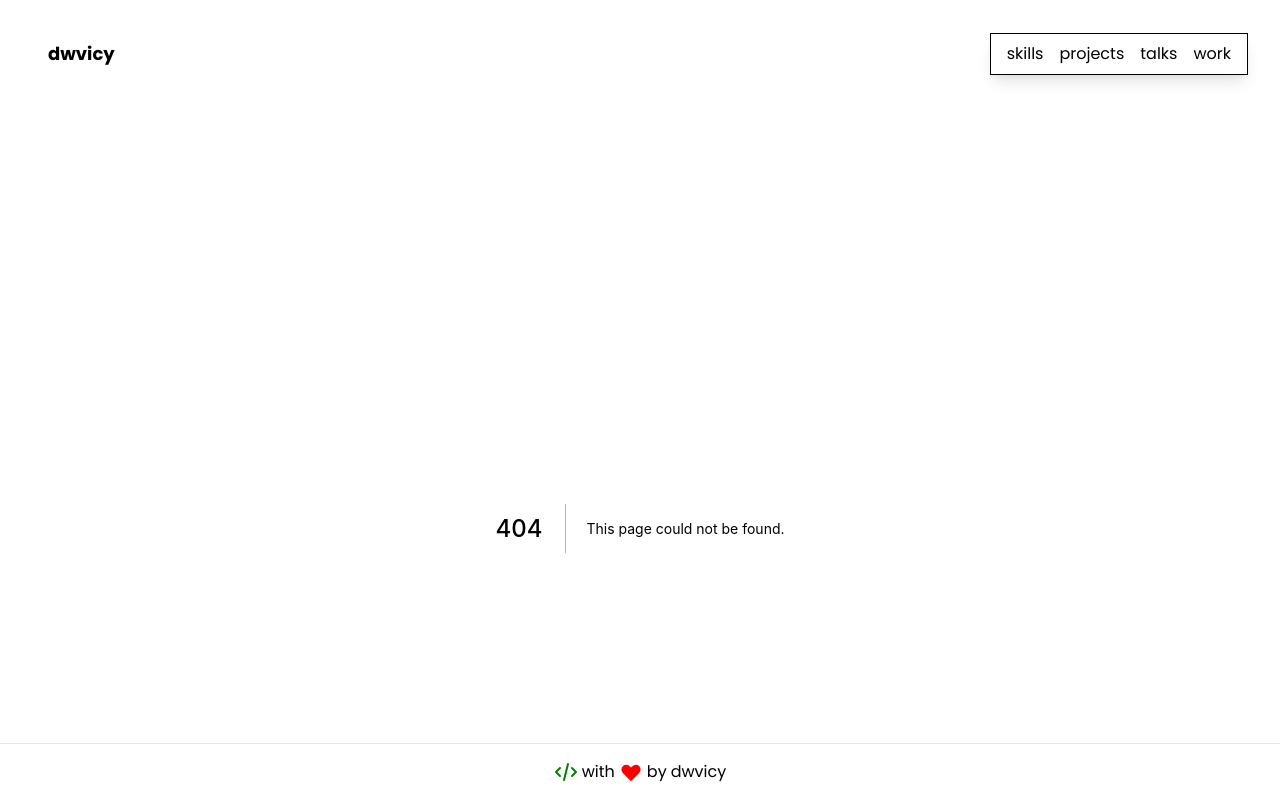
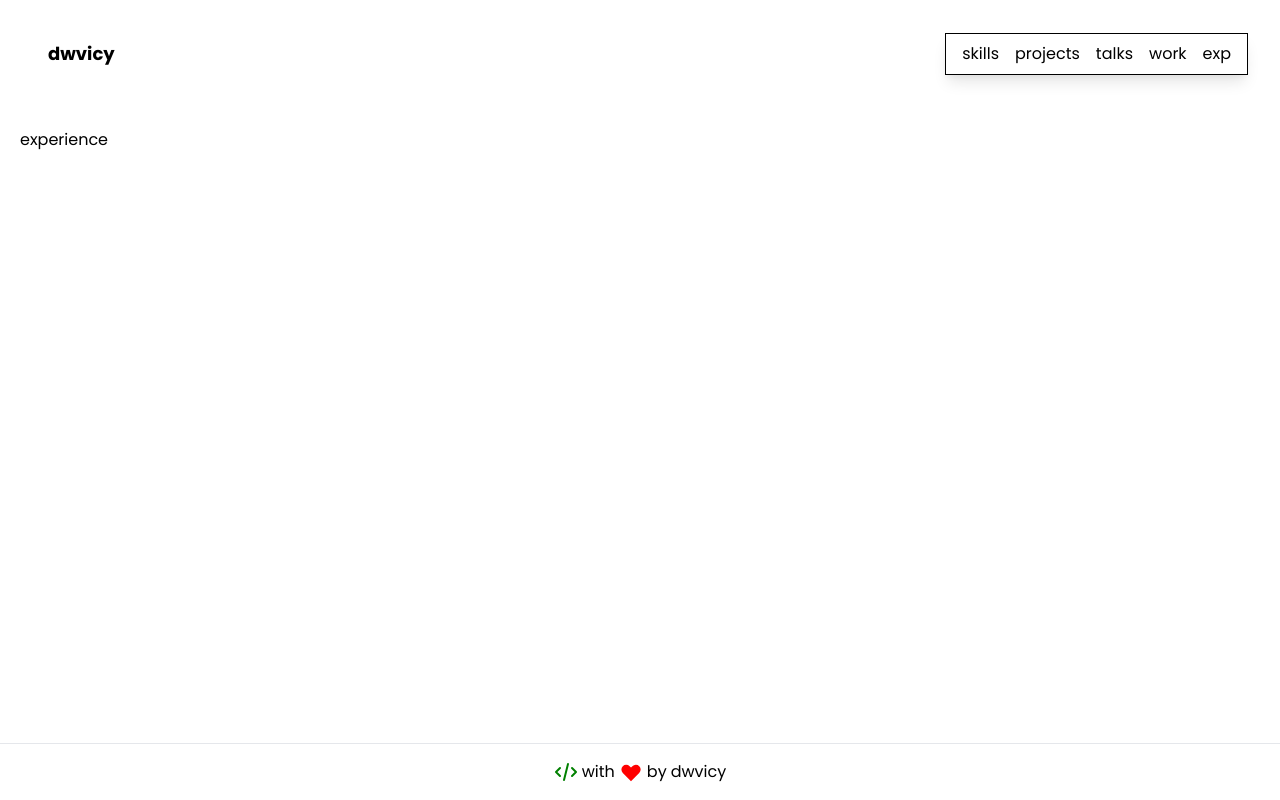
Before and after one commit to dwvicy/poppity, a Next.js app: page /exp in a window 1280 px wide. Before the commit this address had no page. Built offline with nearby package versions, Linux system fonts and the light colour scheme; what @tailwindcss/typography would draw is missing.

Commit message:
feat: add more options on nav

```diff
--- /dev/null
+++ b/pages/exp.js
@@ -0,0 +1,3 @@
+export default function Exp() {
+    return <div>experience</div>;
+}
--- a/src/components/nav.js
+++ b/src/components/nav.js
@@ -4,7 +4,8 @@ const links = [
     { href: '/skills', label: 'skills' },
     { href: '/projects', label: 'projects' },
     { href: '/talks', label: 'talks' },
-    { href: '/work', label: 'work' }
+    { href: '/work', label: 'work' },
+    { href: '/exp', label: 'exp' }
 ];
 
 export default function Nav() {
```
